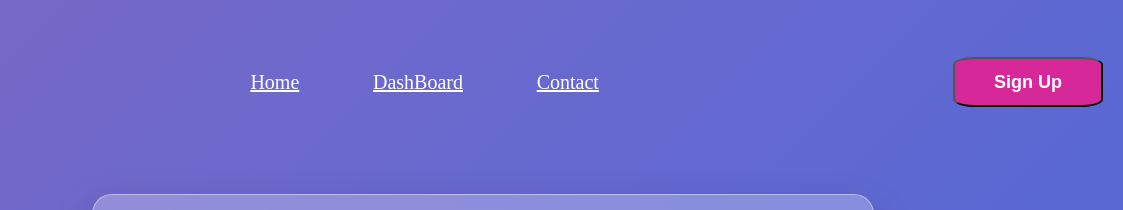
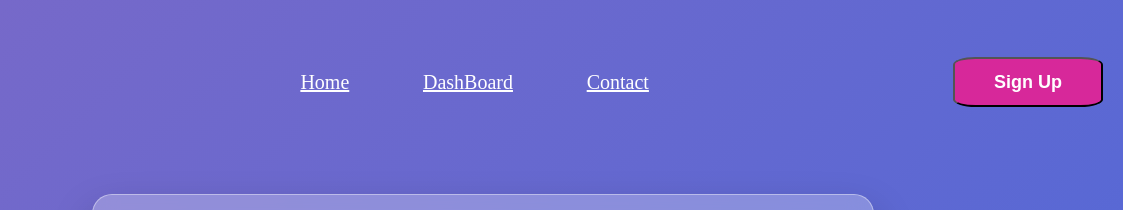
Before and after one commit to reak139/End-Term-2-project-Complete-active-website-, a plain HTML site: page Finanace-Budgeting/dashboard.html in a window 1280 px wide. Shown: the top 210 px of the page, 157-1280 px from the left. Drawn offline with nearby package versions, Linux system fonts and the light colour scheme.

Commit message:
Finance, Budgeting & Personal Economics

```diff
--- a/Finanace-Budgeting/dashboard.css
+++ b/Finanace-Budgeting/dashboard.css
@@ -46,8 +46,6 @@ body {
 
     width: 40%;
     font-size: 20px;
-    margin-right: 150px;
-    margin-left: 50px;
 }
 
 .signUp {
```
